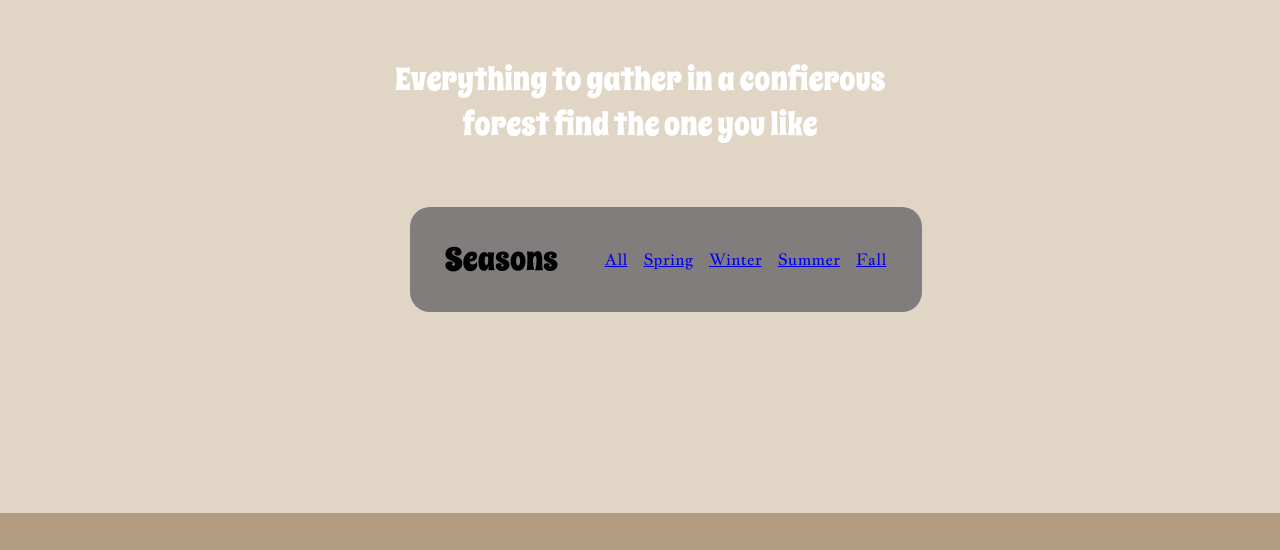
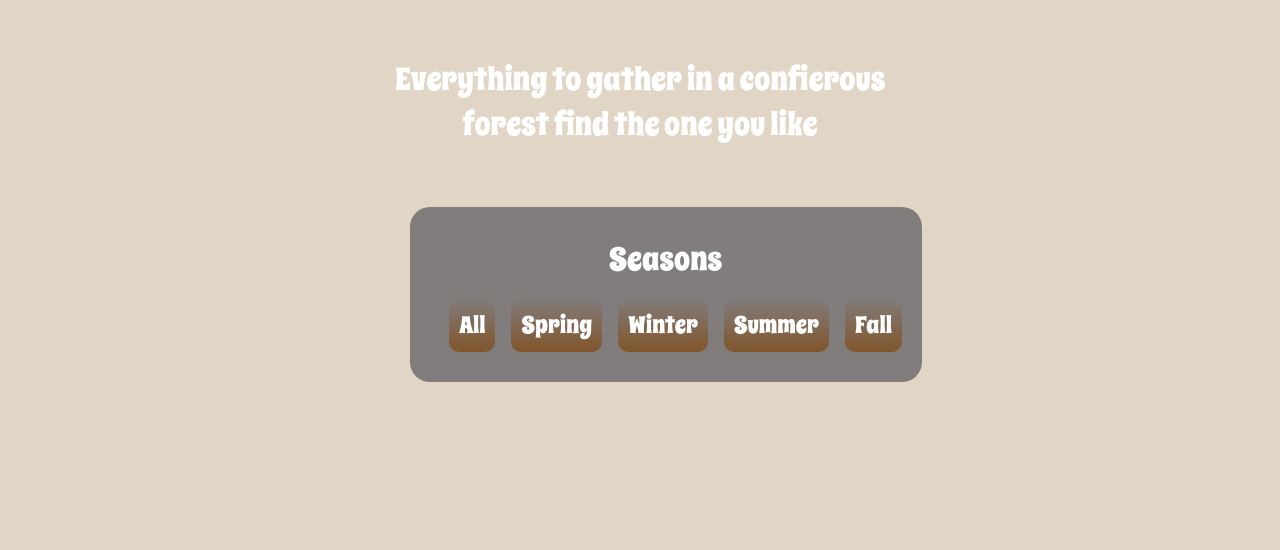
Before and after one commit to tommysinan11/tema7, a plain HTML site: page noleskov.html in a window 1280 px wide. Shown: the part 2078-2628 px from the top of the page. Drawn offline with Linux system fonts and the light colour scheme; no server answers.

Commit message:
filter data done

```diff
--- a/css/bundkort.css
+++ b/css/bundkort.css
@@ -34,6 +34,29 @@
   text-decoration: none;
   color: white;
 }
+.celholder{
+  display: flex;
+  flex-direction: column;
+  color: white;
+}
+.cela{
+  text-decoration: none;
+  font-family: spicyrice;
+  font-weight: normal;
+  font-size: normal;
+  font-size: 24px;
+  margin: auto;
+  color: white;
+  background: linear-gradient(0deg, rgba(76, 66, 56, 1) 0%, rgba(129, 85, 42, 1) 0%, rgba(161, 131, 101, 0) 100%);
+  padding: 10px;
+  border-radius: 10px;
+}
+.cela:hover{
+  scale: 1.15;
+}
+
+
+
 .deck {
   background: rgb(76, 66, 56);
   background: linear-gradient(25deg, rgba(76, 66, 56, 1) 0%, rgba(129, 85, 42, 1) 35%, rgba(161, 131, 101, 1) 100%);
```
Also changed, not shown: js/bundkort.js (+0 -12 lines).
